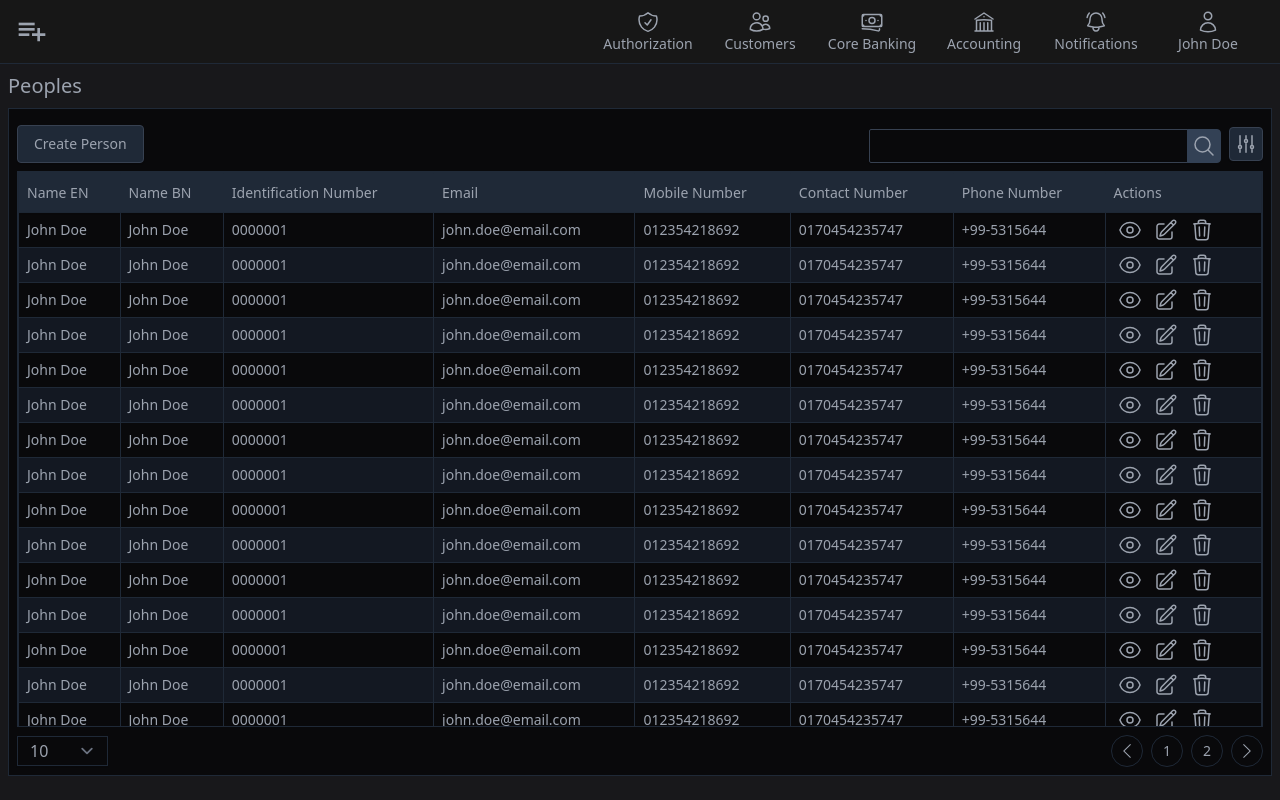
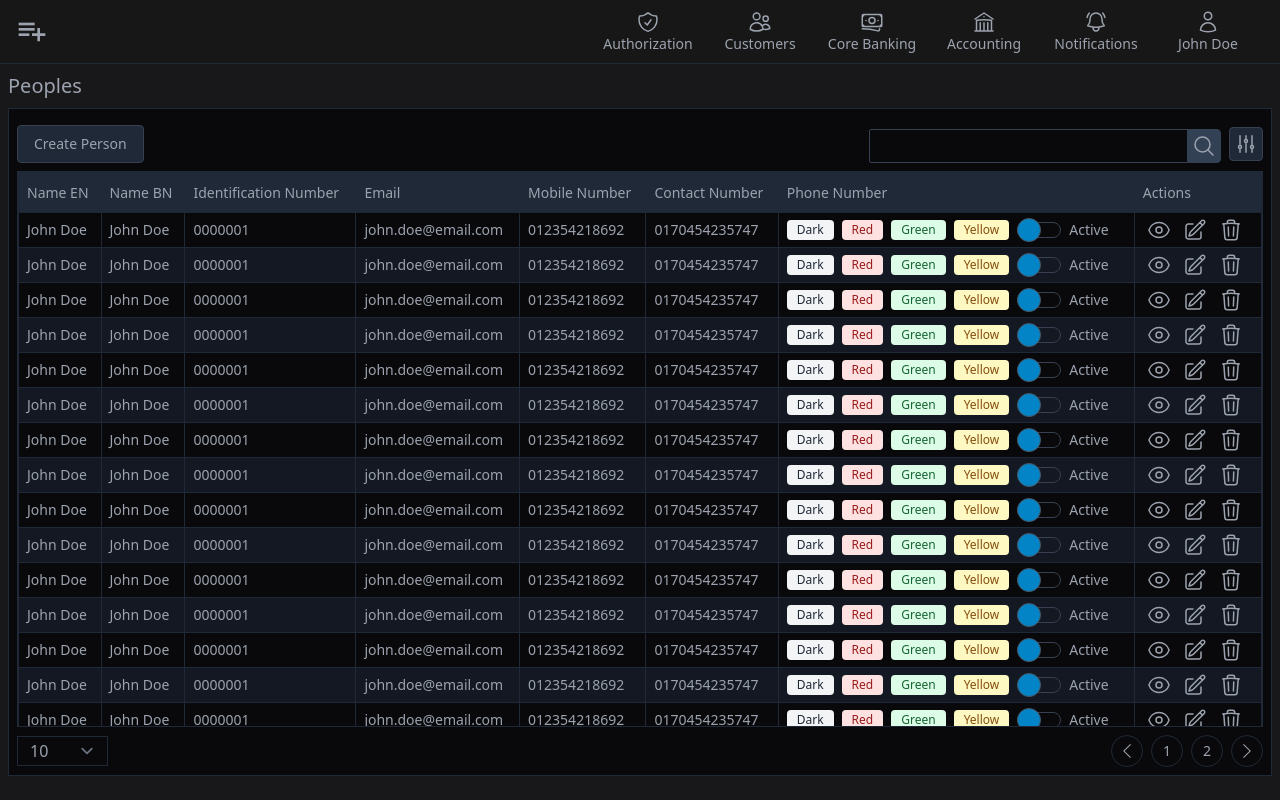
Before and after one commit to Newton-Mitro/ccs.ui, a React (Create React App) app: page /home in a window 1280 px wide. Built offline with nearby package versions, Linux system fonts and the light colour scheme.

Commit message:
some update

```diff
--- a/src/pages/home/TableRow.tsx
+++ b/src/pages/home/TableRow.tsx
@@ -27,8 +27,29 @@ function TableRow() {
         <p className="font-semibold md:font-normal">0170454235747</p>
       </td>
       <td className="border border-gray-800 px-2">
-        <label className="md:hidden">Phone Number</label>
-        <p className="font-semibold md:font-normal">+99-5315644</p>
+        <label className="md:hidden">Status</label>
+
+        <div className="flex flex-wrap">
+          <span className="bg-gray-100 text-gray-800 text-xs font-medium me-2 px-2.5 py-0.5 rounded dark:bg-gray-700 dark:text-gray-300">
+            Dark
+          </span>
+          <span className="bg-red-100 text-red-800 text-xs font-medium me-2 px-2.5 py-0.5 rounded dark:bg-red-900 dark:text-red-300">
+            Red
+          </span>
+          <span className="bg-green-100 text-green-800 text-xs font-medium me-2 px-2.5 py-0.5 rounded dark:bg-green-900 dark:text-green-300">
+            Green
+          </span>
+          <span className="bg-yellow-100 text-yellow-800 text-xs font-medium me-2 px-2.5 py-0.5 rounded dark:bg-yellow-900 dark:text-yellow-300">
+            Yellow
+          </span>
+          <div className="flex gap-2 items-center">
+            <label className="relative inline-flex cursor-pointer items-center">
+              <input id="switch-2" type="checkbox" className="peer sr-only" />
+              <div className="peer h-4 w-11 rounded-full border border-gray-700 after:absolute after:-top-1 after:left-0 after:h-6 after:w-6 after:rounded-full after:border after:border-gray-600 after:bg-sky-600 after:transition-all after:content-[''] peer-checked:bg-sky-800 peer-checked:after:translate-x-full peer-focus:ring-green-950"></div>
+            </label>
+            <span>Active</span>
+          </div>
+        </div>
       </td>
       <td className="border border-gray-800 px-2">
         <label className="md:hidden">Actions</label>
```
